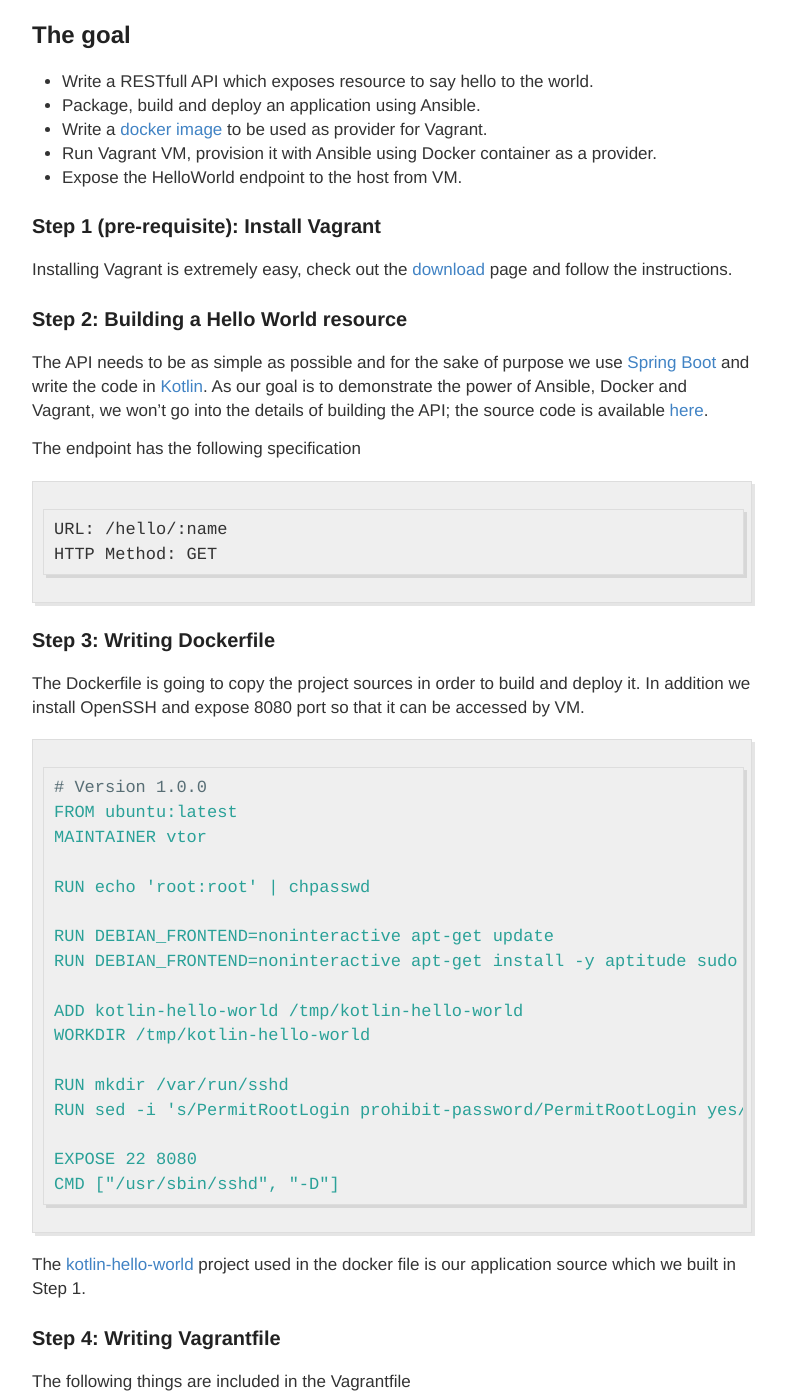
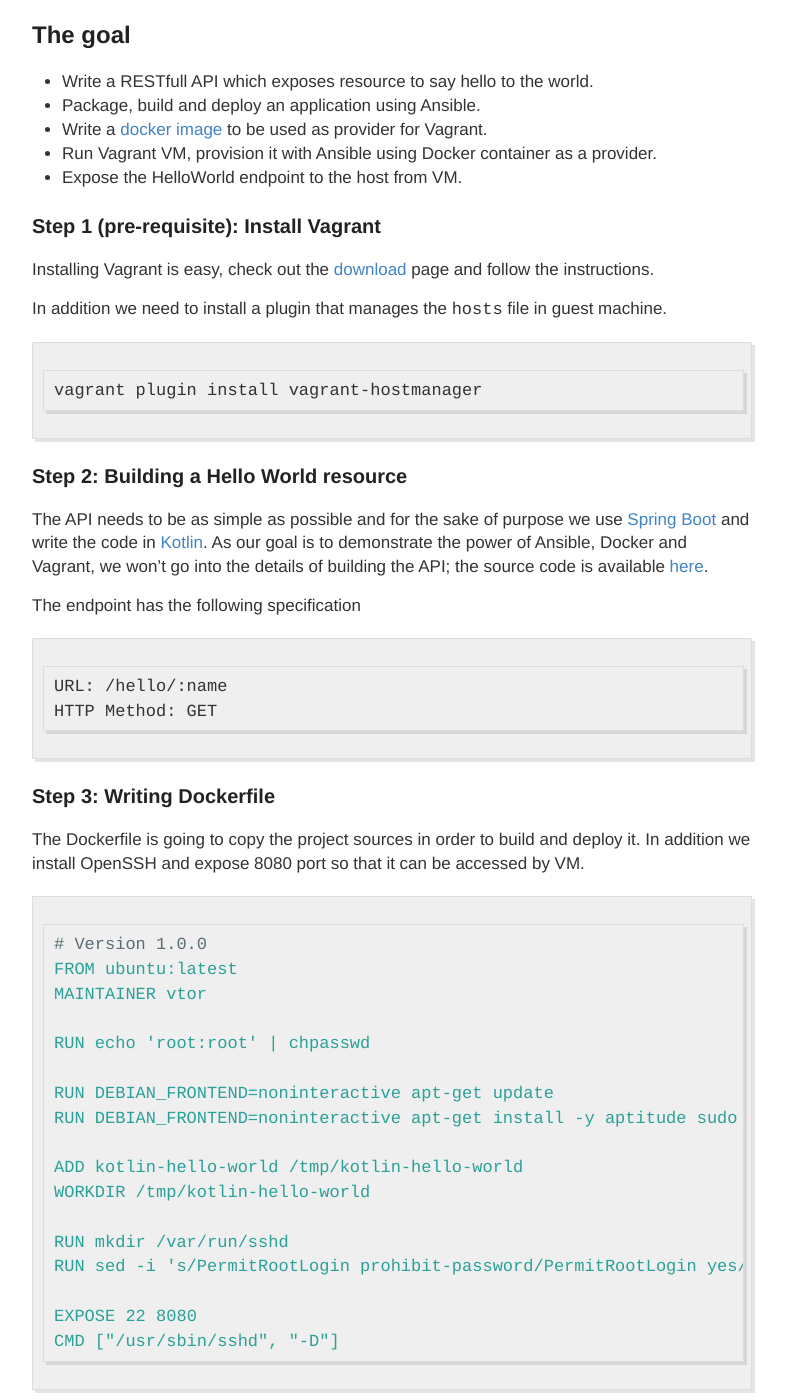
Before and after one commit to vtorosyan/vtorosyan.github.io, a Jekyll site: the page built from _posts/2016/08/2016-8-25-ansible-docker-vagrant.md, in a window 1280 px wide and 1400 px high, scrolled down 986 px. Shown: the whole window, without its empty margins (248-1034 px from the left). Built offline with Jekyll 4.4.1, drawn with Linux system fonts in a browser that asks for light colours; comment, search, counter and statistics services are not loaded.

Commit message:
Issue #1 - Vagrant installation instructions

````diff
--- a/_posts/2016/08/2016-8-25-ansible-docker-vagrant.md
+++ b/_posts/2016/08/2016-8-25-ansible-docker-vagrant.md
@@ -33,7 +33,13 @@ Here is a quick overview about the tools we are going to use:
 
 ### Step 1 (pre-requisite): Install Vagrant
 
-Installing Vagrant is extremely easy, check out the [download](https://www.vagrantup.com/downloads.html){:target="_blank"} page and follow the instructions.
+Installing Vagrant is easy, check out the [download](https://www.vagrantup.com/downloads.html){:target="_blank"} page and follow the instructions.
+
+In addition we need to install a plugin that manages the `hosts` file in guest machine.
+
+```
+vagrant plugin install vagrant-hostmanager
+```
 
 ### Step 2: Building a Hello World resource
 
@@ -58,7 +64,7 @@ MAINTAINER vtor
 RUN echo 'root:root' | chpasswd
 
 RUN DEBIAN_FRONTEND=noninteractive apt-get update
-RUN DEBIAN_FRONTEND=noninteractive apt-get install -y aptitude sudo openssh-server
+RUN DEBIAN_FRONTEND=noninteractive apt-get install -y aptitude sudo openssh-server python2.7
 
 ADD kotlin-hello-world /tmp/kotlin-hello-world
 WORKDIR /tmp/kotlin-hello-world
````
